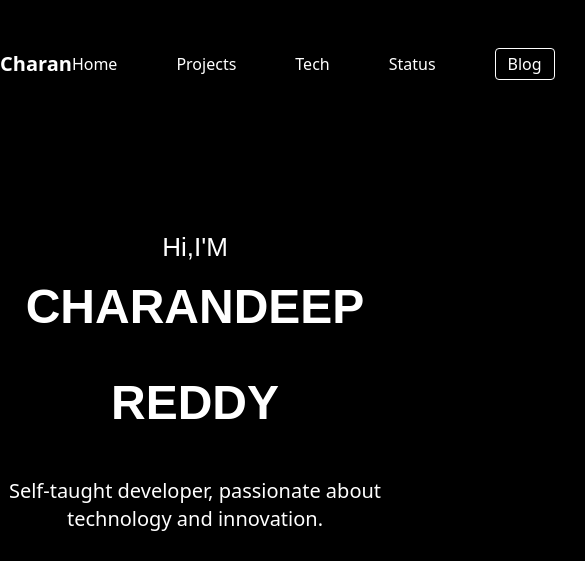
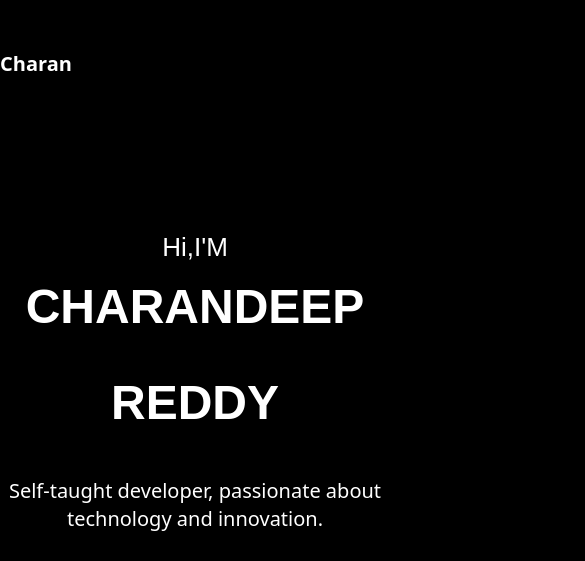
Before and after one commit to charandeep-reddy/Portfolio, a plain HTML site: page index.html in a window 390 px wide. Shown: the top 561 px of the page, 585 px wide, since content can reach past the window. Drawn offline with nearby package versions, Linux system fonts and the light colour scheme; a web font is replaced by a local one.

Commit message:
Hide nav for sm

```diff
--- a/index.html
+++ b/index.html
@@ -18,7 +18,7 @@
         class="navbar flex justify-between items-center py-[50px] max-h-[140px] w-full"
       >
         <h1 class="text-xl font-bold">Charan</h1>
-        <ul class="flex gap-[59px]">
+        <ul class="flex gap-[59px] hidden sm:flex">
           <li><a href="#home" class="hover:underline">Home</a></li>
           <li><a href="#projects" class="hover:underline">Projects</a></li>
           <li><a href="#tech" class="hover:underline">Tech</a></li>
```
